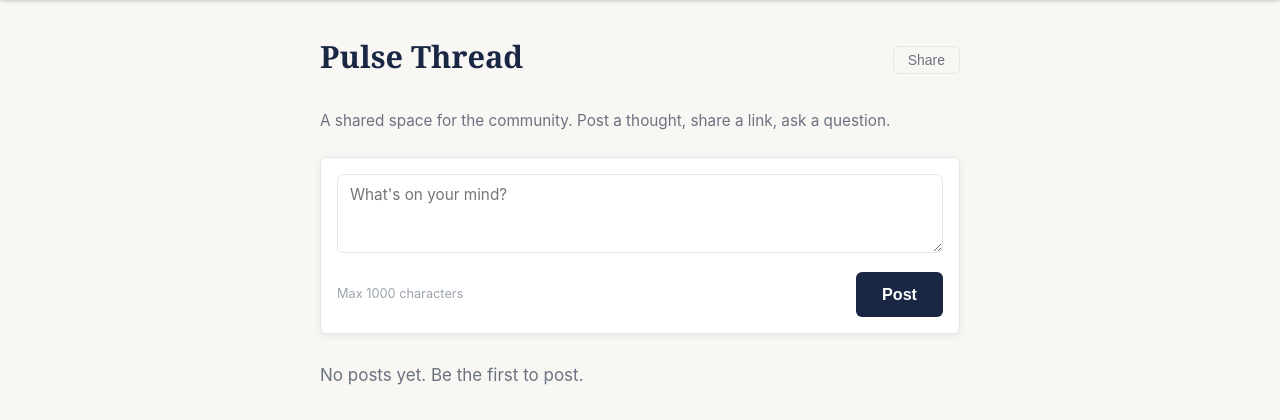
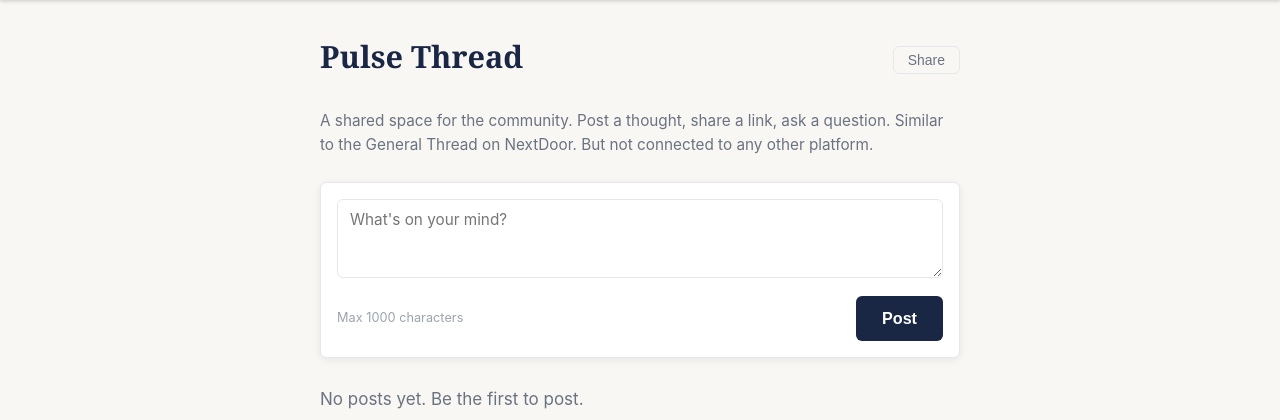
Before and after one commit to nbk5876/pulse, a Flask app: page /thread in a window 1280 px wide. Shown: the part 56-476 px from the top of the page. Run offline with Flask 3, Linux system fonts and the light colour scheme; the visitor is signed in with stand-in values (Sample User, id 1); data that the repository does not hold is empty.

Commit message:
Update Pulse Thread subtitle text
Co-Authored-By: Claude Sonnet 4.6 <noreply@anthropic.com>

```diff
--- a/templates/thread.html
+++ b/templates/thread.html
@@ -8,7 +8,7 @@
     <h1 class="page-title">Pulse Thread</h1>
     <button class="share-btn" onclick="copyTopicUrl(this)">Share</button>
   </div>
-  <p class="thread-subtitle">A shared space for the community. Post a thought, share a link, ask a question.</p>
+  <p class="thread-subtitle">A shared space for the community. Post a thought, share a link, ask a question. Similar to the General Thread on NextDoor. But not connected to any other platform.</p>
 
   <form method="POST" action="/thread" class="thread-form">
     <input type="hidden" name="csrf_token" value="{{ csrf_token() }}">
```
